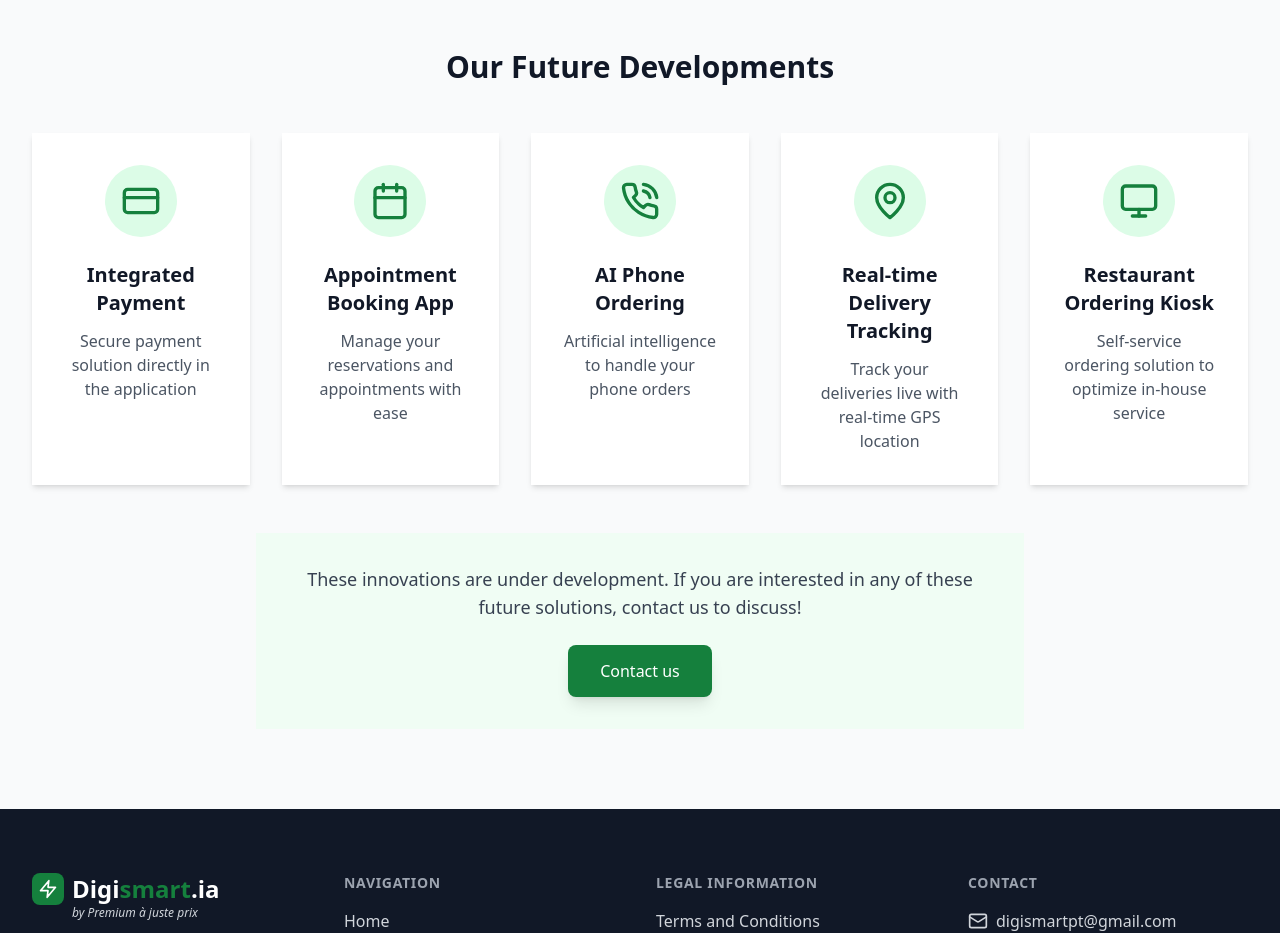
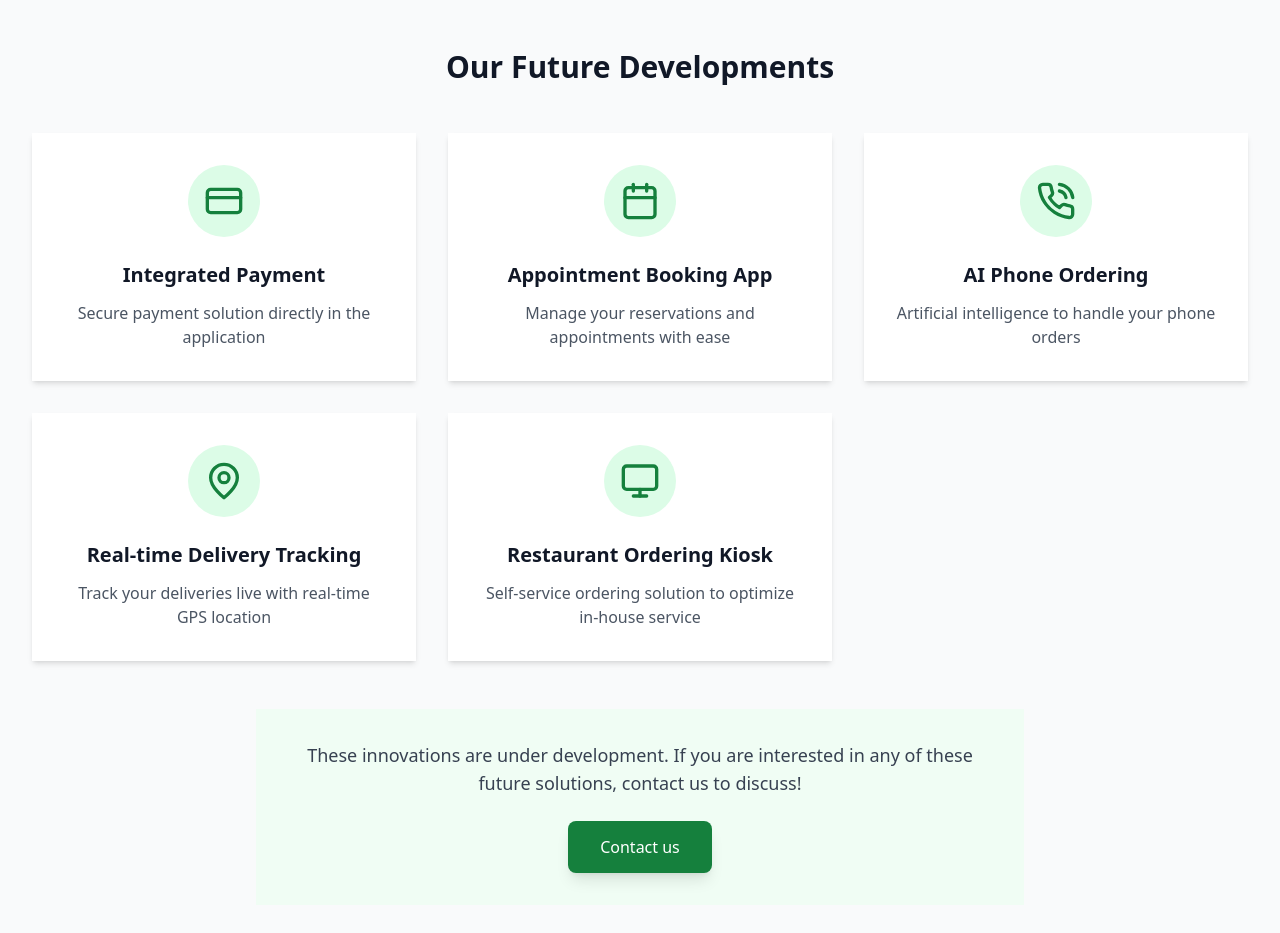
Before and after one commit to ALICE4765-326/digismart, a React (Vite) app: page /solutions in a window 1280 px wide. Shown: the part 1320-2253 px from the top of the page. Built offline with nearby package versions, Linux system fonts and the light colour scheme.

Commit message:
Updated Solutions.tsx

```diff
--- a/src/i18n/locales/pt.json
+++ b/src/i18n/locales/pt.json
@@ -74,7 +74,7 @@
       },
       "kiosk": {
         "title": "Terminal de pedidos para restaurante",
-        "description": "Solução de pedidos autônoma para otimizar o serviço no salão"
+        "description": "Solução de pedidos autônoma para otimizar o serviço na sala"
       },
       "cta": "Essas inovações estão em desenvolvimento. Se está interessado em alguma dessas soluções futuras, entre em contato para discutir!",
       "contactButton": "Entrar em contato"
--- a/src/pages/Solutions.tsx
+++ b/src/pages/Solutions.tsx
@@ -91,13 +91,13 @@ export const Solutions = () => {
             {t('solutions.futureProjects.title')}
           </h2>
 
-          <div className="grid grid-cols-1 md:grid-cols-2 lg:grid-cols-3 xl:grid-cols-5 gap-8 mb-12">
+          <div className="grid grid-cols-1 md:grid-cols-2 lg:grid-cols-3 xl:grid-cols-3 gap-8 mb-12 xl:justify-items-center">
             {futureProjects.map((project, index) => {
               const Icon = project.icon;
               return (
                 <div
                   key={index}
-                  className="bg-white shadow-md p-8"
+                  className="bg-white shadow-md p-8 w-full xl:max-w-sm"
                 >
                   <div className="flex justify-center mb-6">
                     <div className="p-4 bg-primary-100 rounded-full">
```
